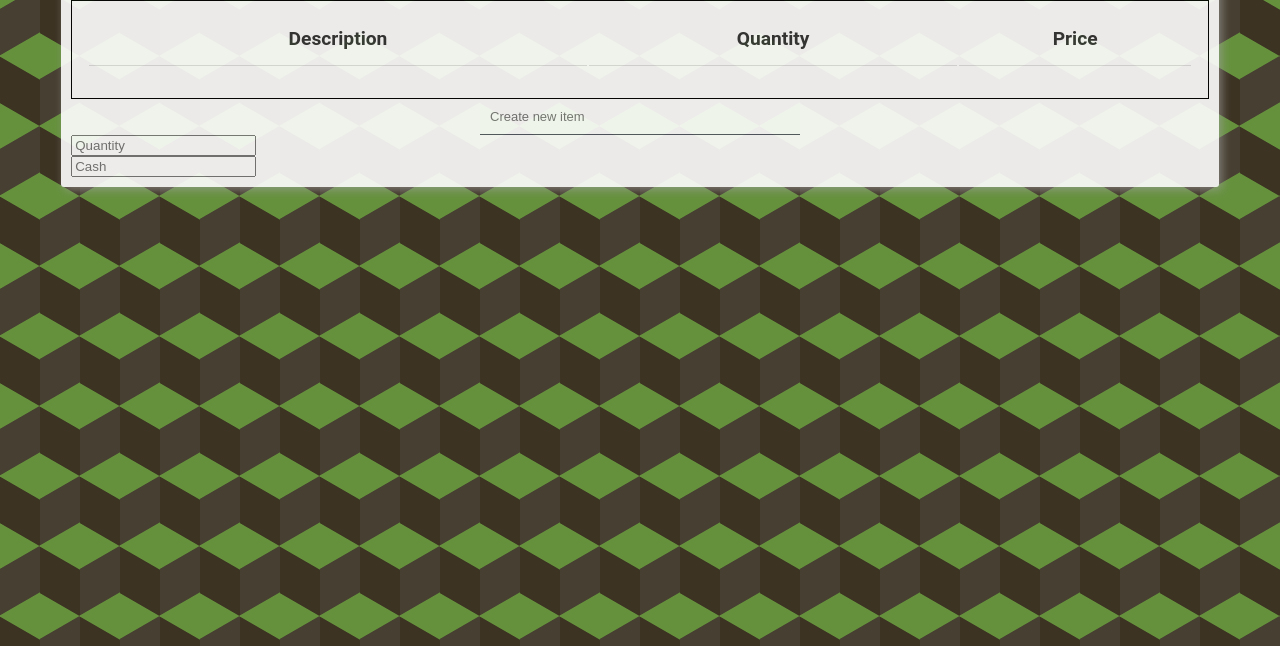
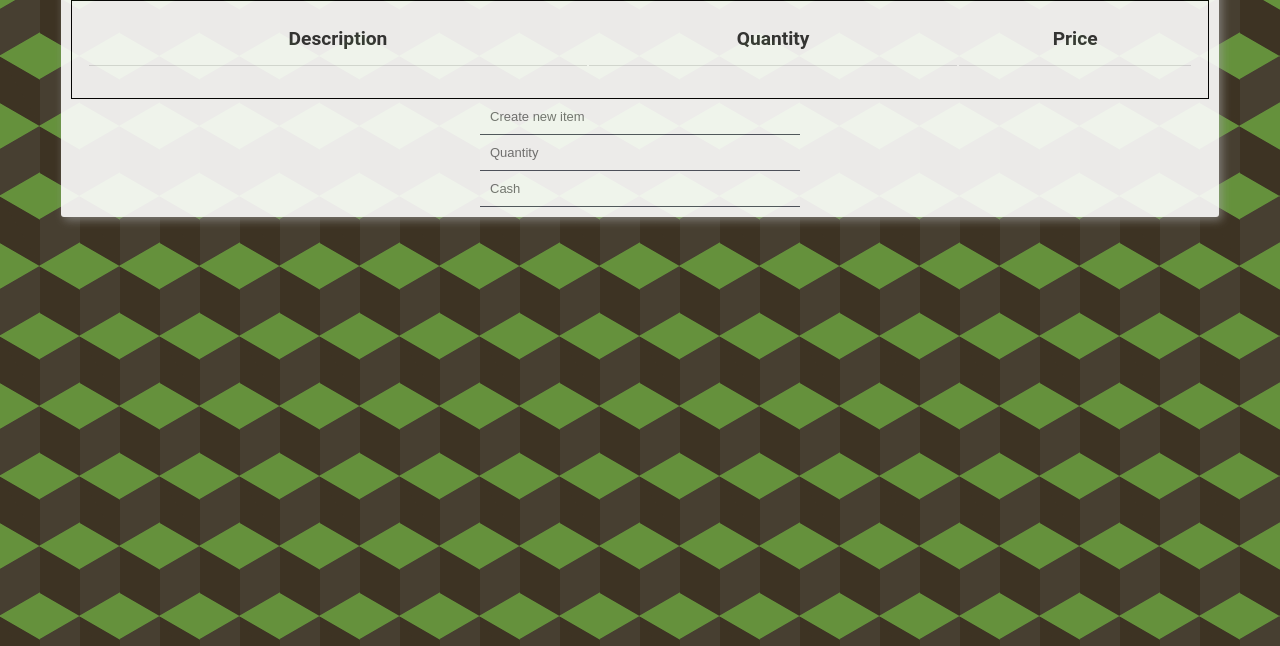
Before and after one commit to diegonavarro96/FrontEndProyectoFinalWeb, a plain HTML site: page FRONTEND/todo.html in a window 1280 px wide. Shown: the part 154-800 px from the top of the page. Drawn offline with Linux system fonts and the light colour scheme; no server answers.

Commit message:
Add files via upload

```diff
--- a/FRONTEND/css/todo.css
+++ b/FRONTEND/css/todo.css
@@ -102,6 +102,16 @@ input[type="text"] {
   outline: none;
 }
 
+input[type="number"] {
+  margin: auto;
+  padding: 10px;
+  width: 300px;
+  display: block;
+  font-size: 13px;
+  border: 0px;
+  border-bottom: 1px solid #4F545F;
+  outline: none;
+}
 input[type="text"]:focus {
   border-bottom: 2px solid #22B4E2;
 }
```
